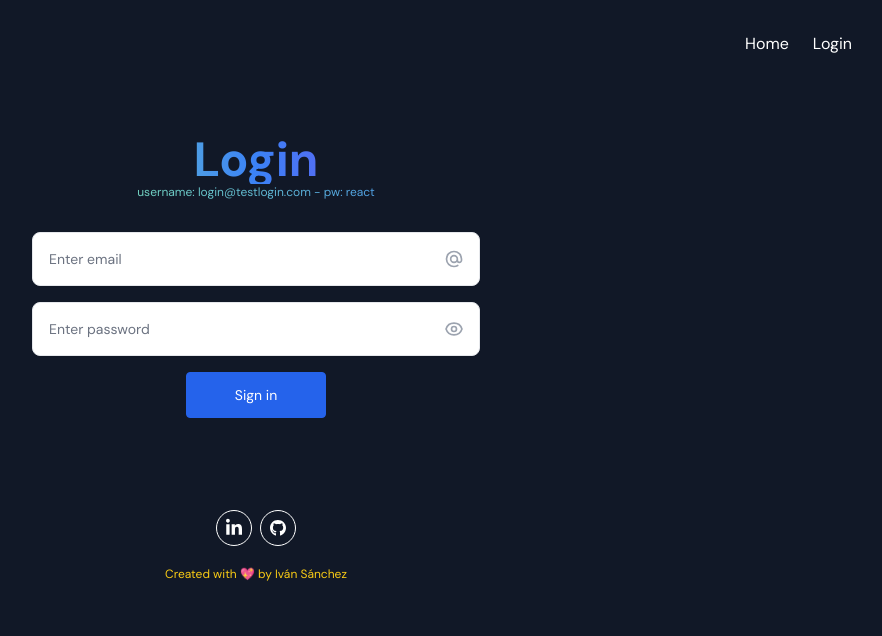
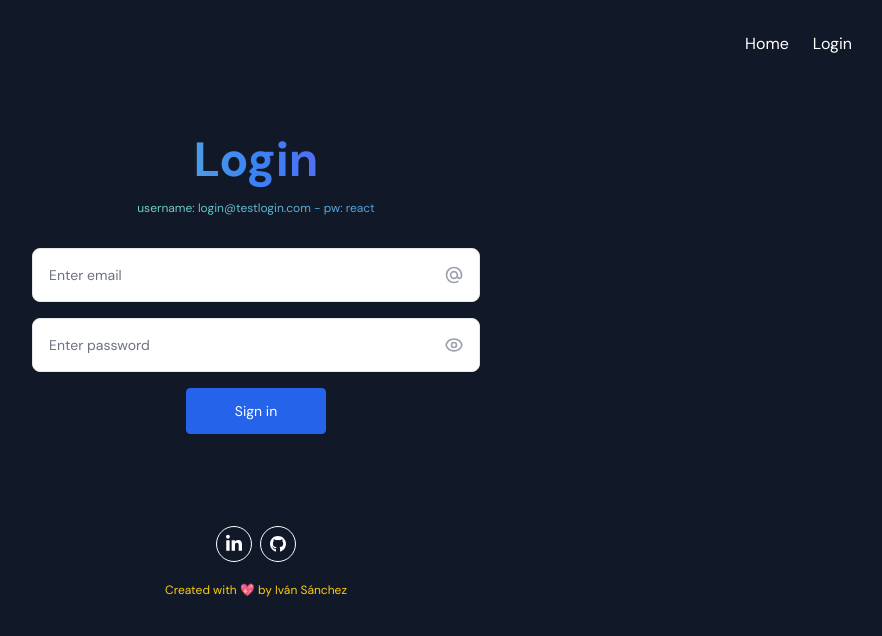
Before and after one commit to LocusNiger/movies-series-pwa, a React (Vite) app: page /login in a window 1280 px wide. Shown: the top 636 px of the page, without its empty margins (384-1266 px from the left). Built offline with nearby package versions, Linux system fonts and the light colour scheme.

Commit message:
fix style: margin en titles

```diff
--- a/src/pages/Login.jsx
+++ b/src/pages/Login.jsx
@@ -65,8 +65,8 @@ const Login = (props) => {
               animate={{ opacity: 1 }}
               exit={{ opacity: 0, transition: { duration: 0.6 } }}
             >
-              <div className="max-w-lg mx-auto text-center h-auto">
-                <h1 className="text-3xl font-extrabold text-transparent sm:text-5xl bg-clip-text bg-gradient-to-r from-green-300 via-blue-500 to-purple-600 h-auto">
+              <div className="max-w-lg mx-auto text-center h-auto mb-6">
+                <h1 className="text-3xl font-extrabold text-transparent sm:text-5xl bg-clip-text bg-gradient-to-r from-green-300 via-blue-500 to-purple-600 h-14 mb-2">
                   Login
                 </h1>
                 <p className="text-xs bg-clip-text bg-gradient-to-r text-transparent from-green-300 to-blue-500 ">
--- a/src/pages/SeriesDetail/index.jsx
+++ b/src/pages/SeriesDetail/index.jsx
@@ -1,13 +1,12 @@
 import axios from "axios";
 import { useEffect, useState } from "react";
-import { useSearchParams, Navigate, useNavigate } from "react-router-dom";
+import { useSearchParams, Navigate } from "react-router-dom";
 import { motion } from "framer-motion";
 
 const SeriesDetail = (props) => {
   const [params] = useSearchParams(); //id viaja en la ruta
   const [id, setId] = useState("");
   const [detail, setDetail] = useState(null);
-  const navigate = useNavigate();
 
   useEffect(() => {
     setId(params.get("serieId"));
@@ -21,6 +20,7 @@ const SeriesDetail = (props) => {
         console.log(err);
       });
   }, [id]);
+
   return (
     <>
       {props.isLogged == false && <Navigate to="/" />}
--- a/src/pages/TrendingMovies/index.jsx
+++ b/src/pages/TrendingMovies/index.jsx
@@ -19,7 +19,7 @@ const TrendingMovies = (props) => {
         exit={{ opacity: 0 }}
       >
         <div className="max-w-3xl mx-auto text-center h-auto mb-6">
-          <h1 className="text-3xl font-extrabold text-transparent sm:text-5xl bg-clip-text bg-gradient-to-r from-green-300 via-blue-500 to-purple-600 h-auto">
+          <h1 className="text-3xl font-extrabold text-transparent sm:text-5xl bg-clip-text bg-gradient-to-r from-green-300 via-blue-500 to-purple-600 h-14">
             Trending movies of the month
           </h1>
         </div>
--- a/src/pages/TrendingSeries/index.jsx
+++ b/src/pages/TrendingSeries/index.jsx
@@ -19,7 +19,7 @@ export default function TrendingSeries(props) {
         exit={{ opacity: 0, transition: { duration: 0.3 } }}
       >
         <div className="max-w-3xl mx-auto text-center h-auto mb-6">
-          <h1 className="text-3xl font-extrabold text-transparent sm:text-5xl bg-clip-text bg-gradient-to-r from-green-300 via-blue-500 to-purple-600 h-auto">
+          <h1 className="text-3xl font-extrabold text-transparent sm:text-5xl bg-clip-text bg-gradient-to-r from-green-300 via-blue-500 to-purple-600 h-14">
             Trending TV shows of the month
           </h1>
         </div>
```
